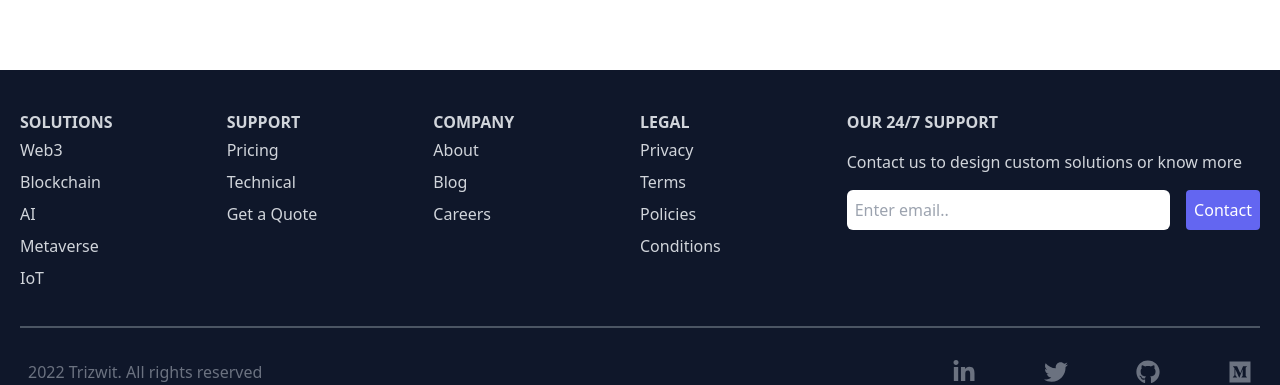
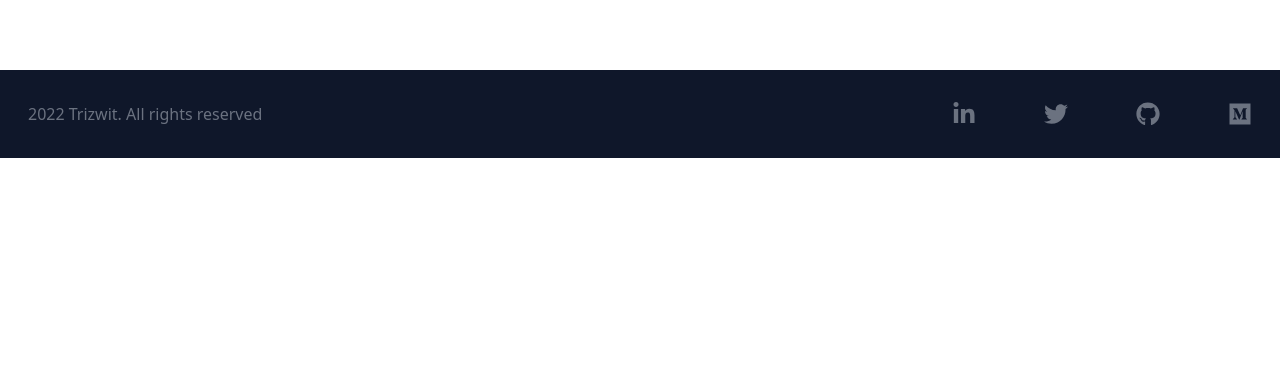
Before and after one commit to Trizwit/trizwit-web, a Next.js app: page /about in a window 1280 px wide. Shown: the part 2518-2903 px from the top of the page. After the commit the page ends 2676 px from the top, so only its background shows below. Built offline with nearby package versions, Linux system fonts and the light colour scheme.

Commit message:
removed footer

```diff
--- a/components/Footer.js
+++ b/components/Footer.js
@@ -5,7 +5,7 @@
 const Footer = () => {
   return (
     <div className="w-full mt-24 bg-slate-900 text-gray-300 py-y px-2">
-      <div className="max-w-[1240px] mx-auto grid grid-cols-2 md:grid-cols-6 border-b-2 border-gray-600 py-8">
+      {/* <div className="max-w-[1240px] mx-auto grid grid-cols-2 md:grid-cols-6 border-b-2 border-gray-600 py-8">
         <div>
           <h6 className="font-bold uppercase pt-2">Solutions</h6>
           <ul>
@@ -57,7 +57,7 @@
             </button>
           </form>
         </div>
-      </div>
+      </div> */}
 
       <div className="flex flex-col max-w-[1240px] px-2 py-4 mx-auto justify-between sm:flex-row text-center text-gray-500">
         <p className="py-4">2022 Trizwit. All rights reserved</p>
--- a/components/aboutcont.js
+++ b/components/aboutcont.js
@@ -2,7 +2,7 @@
 import Image from "next/image";
 
 const Aboutcont = () =>{
-   return <section class="text-gray-600 body-font">
+   return <section className="text-gray-600 body-font">
     <div className="container mx-auto flex px-5 py-20 items-center justify-center flex-col">
     <div className="text-center lg:w-2/3 w-full">
 
```
Also changed, not shown: 1 other file (tests, documents, lock files or other folders).
